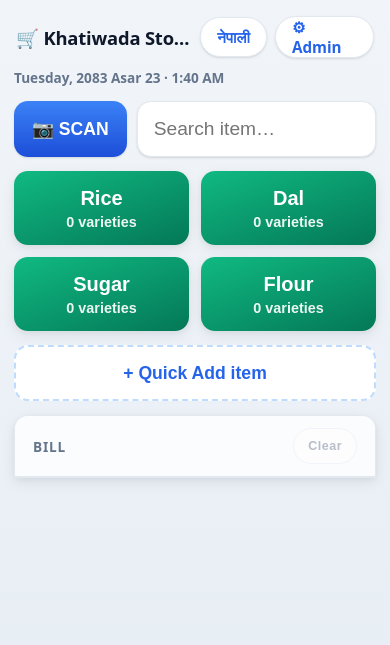
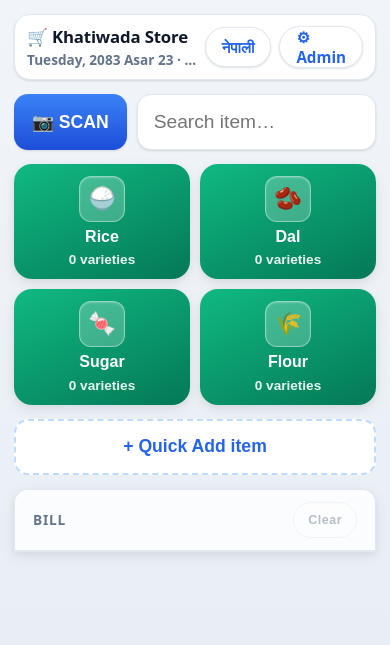
Before and after one commit to utsavkth/nepal-pos, a Flask app: page / in a window 390 px wide. Shown: the top 645 px of the page. Run offline with Flask 3, Linux system fonts and the light colour scheme; data that the repository does not hold is empty; some libraries are stand-ins or nearby versions.

Commit message:
Cashier visual refresh: image/icon-forward quick tiles + header card
Refine the cashier look while keeping every control, the large touch
targets, the responsive Chromebook/iPhone layout, and the documented
type colours (weighed=green, LPG=orange, pinned=indigo — decision 17):
- Quick-tap tiles are now taller cards with a consistent "media" square:
  an emoji icon for the weighed categories (Rice/Dal/Sugar/Flour/Other),
  the product photo for LPG/pinned items, or a letter/emoji fallback when
  no photo is set — so tiles look uniform with or without a picture
- Product names on tiles clamp to two lines instead of overflowing
- Header is now a clean white card (brand + live BS date/time stacked on
  the left, language + Admin pills on the right)
- Phone layout retuned for the new tiles (2 columns, 104px)

Frontend only; no backend or schema change. 124 tests pass. Verified on
desktop and mobile: tiles/photos/icons render, Nepali toggle re-renders
tiles, variety picker still opens, no console errors, header doesn't
overlap on the narrow iPhone width.

Co-Authored-By: Claude Opus 4.8 <noreply@anthropic.com>

```diff
--- a/static/style.css
+++ b/static/style.css
@@ -56,33 +56,37 @@ html, body {
   overflow-y: auto;
 }
 
-.controls-header {
+.app-header {
   display: flex;
   align-items: center;
   justify-content: space-between;
-  gap: 10px;
-  padding: 2px;
+  gap: 12px;
+  padding: 12px 16px;
+  background: var(--panel);
+  border: 1px solid var(--border);
+  border-radius: 16px;
+  box-shadow: var(--shadow-sm);
 }
-.controls-header .brand {
+.app-header-main { min-width: 0; display: flex; flex-direction: column; gap: 2px; }
+.brand {
   font-weight: 800;
-  font-size: 1.15rem;
+  font-size: 1.2rem;
   color: var(--ink);
   letter-spacing: -0.01em;
-  min-width: 0;
   overflow: hidden;
   text-overflow: ellipsis;
   white-space: nowrap;
 }
-.controls-header .brand::before {
+.brand::before {
   content: "🛒 ";
 }
-/* Own full-width line under the header row, so the toggle/Admin buttons can
-   never overlap it (was colliding on the narrow iPhone screen). */
 .header-datetime {
-  margin-top: -6px;
   font-size: 0.85rem;
   font-weight: 600;
   color: var(--muted);
+  overflow: hidden;
+  text-overflow: ellipsis;
+  white-space: nowrap;
 }
 .header-actions { display: flex; align-items: center; gap: 8px; }
 .admin-link, .lang-toggle {
@@ -185,37 +189,49 @@ html, body {
 
 .quick-taps {
   display: grid;
-  grid-template-columns: repeat(auto-fill, minmax(140px, 1fr));
+  grid-template-columns: repeat(auto-fill, minmax(150px, 1fr));
   gap: 12px;
 }
-.quick-taps button {
-  min-height: 88px;
+.quick-taps .tap {
+  min-height: 120px;
   border: none;
-  border-radius: var(--radius);
-  font-size: 1.25rem;
-  font-weight: 800;
+  border-radius: 18px;
   color: #fff;
   cursor: pointer;
   display: flex;
   flex-direction: column;
   align-items: center;
   justify-content: center;
-  gap: 4px;
+  gap: 8px;
+  padding: 14px 10px;
+  text-align: center;
   box-shadow: var(--shadow-md);
-  transition: transform .05s ease, filter .15s ease;
+  transition: transform .06s ease, filter .15s ease, box-shadow .15s ease;
 }
-.quick-taps button:hover { filter: brightness(1.05); }
-.quick-taps button:active { transform: translateY(1px); filter: brightness(0.92); }
-.quick-taps .tap-weighed { background: linear-gradient(160deg, #10b981, var(--green-dark)); }
-.quick-taps .tap-lpg { background: linear-gradient(160deg, #f97316, var(--amber-dark)); }
-.quick-taps .tap-pinned { background: linear-gradient(160deg, #6366f1, #4338ca); }
-.quick-taps .tap-price { font-size: 0.9rem; font-weight: 600; opacity: 0.92; }
-/* Product photo on a one-tap button (LPG / pinned): sits above the name. */
-.quick-taps .tap-thumb {
-  width: 46px; height: 46px; object-fit: cover;
-  border-radius: 8px; background: rgba(255,255,255,0.85);
-  border: 2px solid rgba(255,255,255,0.7);
+.quick-taps .tap:hover { filter: brightness(1.05); box-shadow: var(--shadow-lg); }
+.quick-taps .tap:active { transform: translateY(1px) scale(0.99); filter: brightness(0.93); }
+.quick-taps .tap-weighed { background: linear-gradient(155deg, #10b981, var(--green-dark)); }
+.quick-taps .tap-lpg { background: linear-gradient(155deg, #fb923c, var(--amber-dark)); }
+.quick-taps .tap-pinned { background: linear-gradient(155deg, #818cf8, #4338ca); }
+/* Media square on each tile: an emoji icon (weighed category), a product photo,
+   or a letter fallback — so tiles look consistent with or without a photo. */
+.tap-media {
+  width: 54px; height: 54px; flex-shrink: 0;
+  display: flex; align-items: center; justify-content: center;
+  border-radius: 14px;
+  background: rgba(255,255,255,0.22);
+  border: 1px solid rgba(255,255,255,0.4);
+  box-shadow: inset 0 1px 2px rgba(255,255,255,0.25);
+  font-size: 1.7rem; line-height: 1;
+  font-weight: 800; color: #fff;
+  overflow: hidden;
 }
+.tap-media-img { width: 100%; height: 100%; object-fit: cover; }
+.tap-name {
+  font-size: 1.05rem; font-weight: 800; line-height: 1.15; max-width: 100%;
+  display: -webkit-box; -webkit-line-clamp: 2; -webkit-box-orient: vertical; overflow: hidden;
+}
+.tap-sub { font-size: 0.85rem; font-weight: 600; opacity: 0.9; }
 
 .btn-quick-add {
   background: var(--panel);
@@ -572,8 +588,13 @@ html, body {
 
   .controls { flex: none; overflow: visible; }
 
-  .quick-taps { grid-template-columns: repeat(2, 1fr); }
-  .quick-taps button { min-height: 74px; }
+  .app-header { padding: 10px 12px; gap: 8px; }
+  .brand { font-size: 1.05rem; }
+
+  .quick-taps { grid-template-columns: repeat(2, 1fr); gap: 10px; }
+  .quick-taps .tap { min-height: 104px; padding: 12px 8px; gap: 6px; }
+  .tap-media { width: 46px; height: 46px; font-size: 1.4rem; border-radius: 12px; }
+  .tap-name { font-size: 1rem; }
 
   .bill { flex: none; border-radius: var(--radius) var(--radius) 0 0; }
   .bill-lines { max-height: 40dvh; }
--- a/templates/cashier.html
+++ b/templates/cashier.html
@@ -11,14 +11,16 @@
 <div class="layout">
 
   <section class="controls">
-    <div class="controls-header">
-      <span class="brand">Khatiwada Store</span>
+    <header class="app-header">
+      <div class="app-header-main">
+        <span class="brand">Khatiwada Store</span>
+        <div id="header-datetime" class="header-datetime"></div>
+      </div>
       <div class="header-actions">
         <button id="lang-toggle" class="lang-toggle" type="button" data-i18n="langToggle">नेपाली</button>
         <a class="admin-link" href="{{ url_for('admin_home') }}" data-i18n="admin">⚙ Admin</a>
       </div>
-    </div>
-    <div id="header-datetime" class="header-datetime"></div>
+    </header>
 
     <div class="top-row">
       <button id="scan-btn" class="btn btn-scan" type="button" data-i18n="scan">📷 SCAN</button>
```
Also changed, not shown: static/cashier.js (+54 -35 lines).
